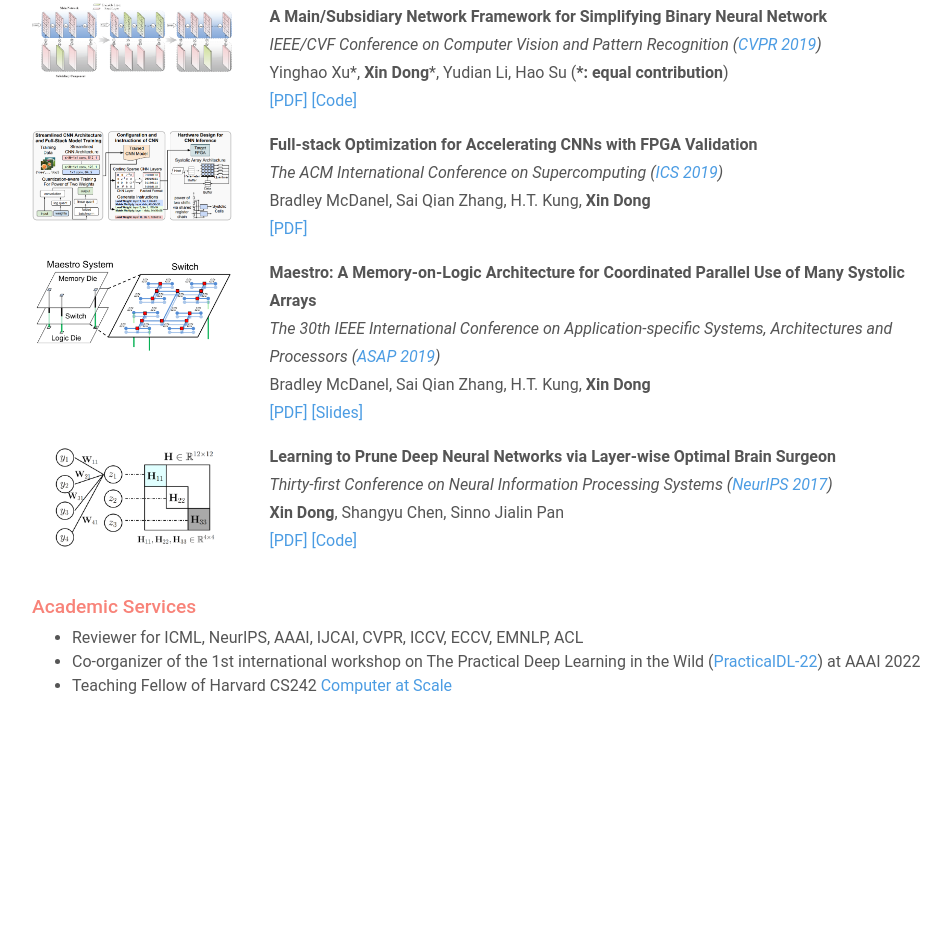
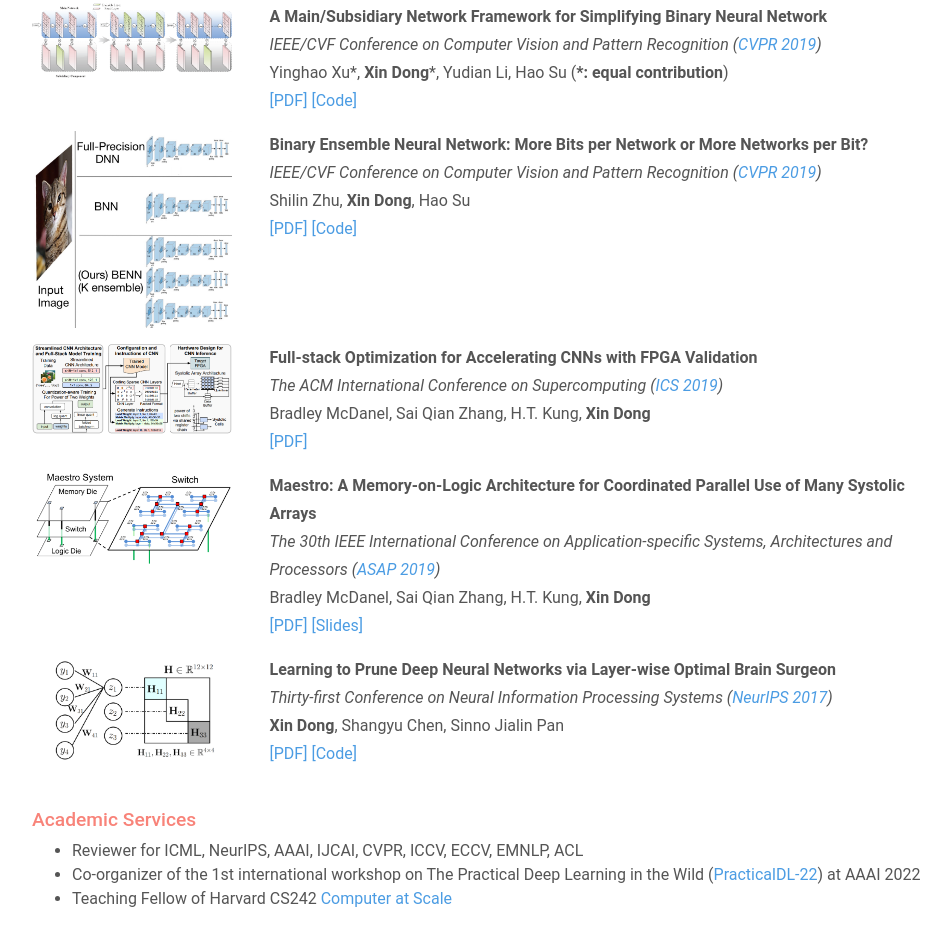
Before and after one commit to xin1dong/xin1dong.github.io, a plain HTML site: page index.html in a window 1280 px wide. Shown: the part 2432-3360 px from the top of the page, without its empty margins (148-1099 px from the left). Before the commit the page ends 3196 px from the top, so only its background shows below. Drawn offline with nearby package versions, Linux system fonts and the light colour scheme.

Commit message:
Update index.html

```diff
--- a/index.html
+++ b/index.html
@@ -461,7 +461,7 @@
             A Main/Subsidiary Network Framework for Simplifying Binary Neural Network
             <!-- <span class="text-red">(Oral)</span> -->
           </div>
-          <div class="paper-conference">IEEE/CVF Conference on Computer Vision and Pattern Recognition (<a href="http://emnlp2018.org/">CVPR 2019</a>)</div>
+          <div class="paper-conference">IEEE/CVF Conference on Computer Vision and Pattern Recognition (<a href="https://cvpr2019.thecvf.com/">CVPR 2019</a>)</div>
           <div class="paper-authors">
             Yinghao Xu*, <b>Xin Dong</b>*, Yudian Li, Hao Su       (<b>*: equal contribution</b>)
           </div>
@@ -481,6 +481,38 @@
     </div>
 
 
+
+        <!--TVQA-->
+    <div class="row mb-3">
+      <div class="col-lg-3">
+        <div class="paper-img-wrapper">
+          <img class="paper-img" src="images/BENN.png" alt="benn">
+        </div>
+      </div>
+      <div class="col-lg-9">
+        <div class="paper-text">
+          <div class="paper-title">
+            Binary Ensemble Neural Network: More Bits per Network or More Networks per Bit?
+            <!-- <span class="text-red">(Oral)</span> -->
+          </div>
+          <div class="paper-conference">IEEE/CVF Conference on Computer Vision and Pattern Recognition (<a href="https://cvpr2019.thecvf.com/">CVPR 2019</a>)</div>
+          <div class="paper-authors">
+            Shilin Zhu, <b>Xin Dong</b>, Hao Su
+          </div>
+          <div>
+            <a target="_blank" href="https://arxiv.org/abs/1806.07550">[PDF]</a>
+<!--             <a href="./files/tvqa_emnlp18_oral.pptx">[Slides]</a>
+            <a target="_blank" href="http://tvqa.cs.unc.edu/">[Dataset]</a> -->
+            <a target="_blank" href="https://github.com/XinDongol/BENN-PyTorch">[Code]</a>
+            <!--            <iframe src="https://ghbtns.com/github-btn.html?user=jayleicn&repo=TVQA&type=star&count=true&v=2"-->
+            <!--                    frameborder="0" scrolling="0" width="100px" height="20px" align="top" style="margin-top:4px"></iframe>-->
+<!--             <a class="github-button" href="https://github.com/jayleicn/TVQA" data-icon="octicon-star"
+               data-show-count="true" aria-label="Star jayleicn/TVQA on GitHub">Star</a> -->
+          </div>
+        </div>
+      </div>
+
+    </div>
 
 
 
```
